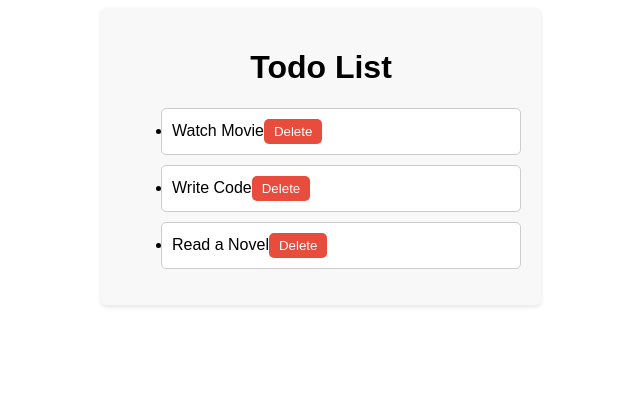
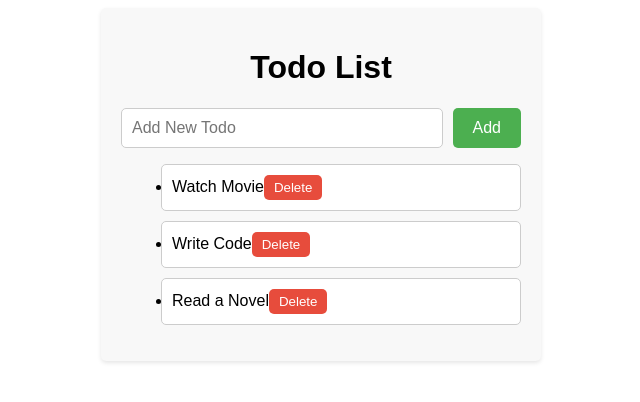
Before and after one commit to shaddy1234/TodoList-react, a React (Vite) app in the folder todolist/: page / in a window 1280 px wide. Shown: the top 402 px of the page, without its empty margins (319-959 px from the left). Built offline with nearby package versions, Linux system fonts and the light colour scheme.

Commit message:
adding features

```diff
--- a/todolist/src/components/TodoList.jsx
+++ b/todolist/src/components/TodoList.jsx
@@ -13,7 +13,12 @@ function TodoList() {
   return (
     <div className='todo-list-container'>
       <h1>Todo List</h1>
-
+      <div className='todo-input'>
+        <input
+          placeholder='Add New Todo'
+        />
+        <button>Add</button>
+      </div>
       <ul>{todos.map((todo) => (
         <Todo key={todo.id} todo={todo}/>
       ))}</ul>
```
